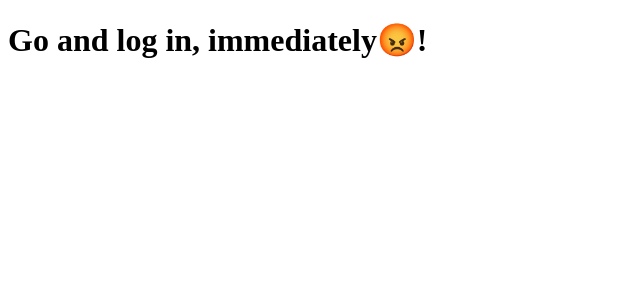
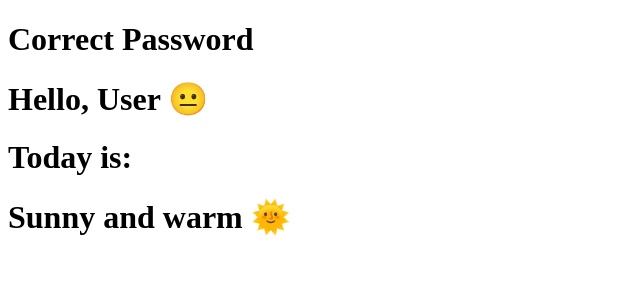
Before and after one commit to muxlisa-maxmudova/typescript, a React (Vite) app: page / in a window 1280 px wide. Shown: the top 300 px of the page, without its empty margins (0-640 px from the left). Built offline with nearby package versions, Linux system fonts and the light colour scheme.

Commit message:
some of them already rendered

```diff
--- a/src/App.tsx
+++ b/src/App.tsx
@@ -1,9 +1,14 @@
 import UserStatus from "./ConditionalRendering/taskeTwo/UserStatus.tsx";
+import Weather from "./ConditionalRendering/Weather.tsx";
+import Password from "./ConditionalRendering/Password.tsx";
 
 const App = () => {
     return (
         <div>
-            <UserStatus loggedIn={false} isAdmin={false} />
+            <Password isValid={true}/>
+            <UserStatus loggedIn={true} isAdmin={false} />
+           <h1>Today is:</h1> <Weather temperature={16}/>
+
         </div>
     )
 }
```
